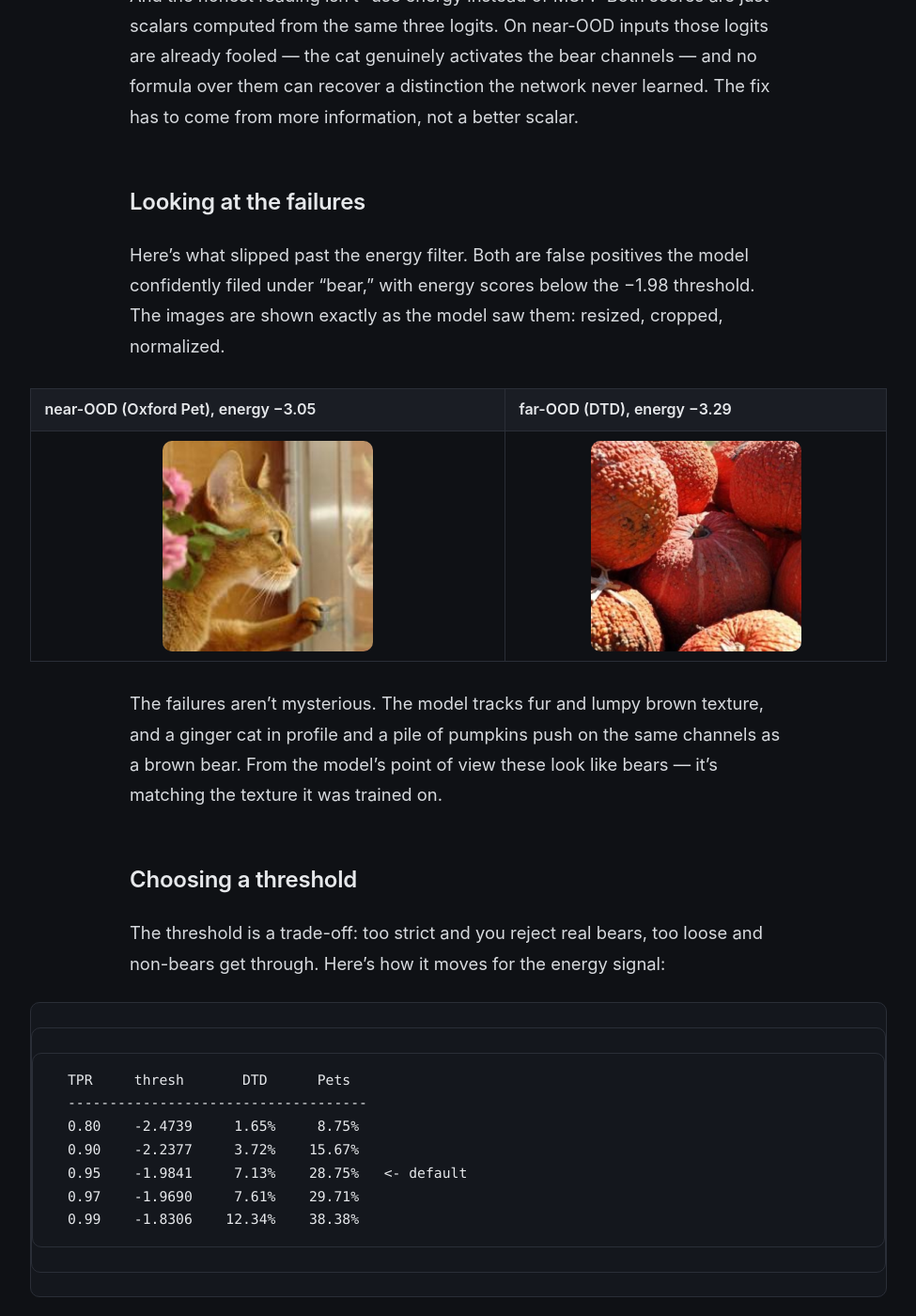
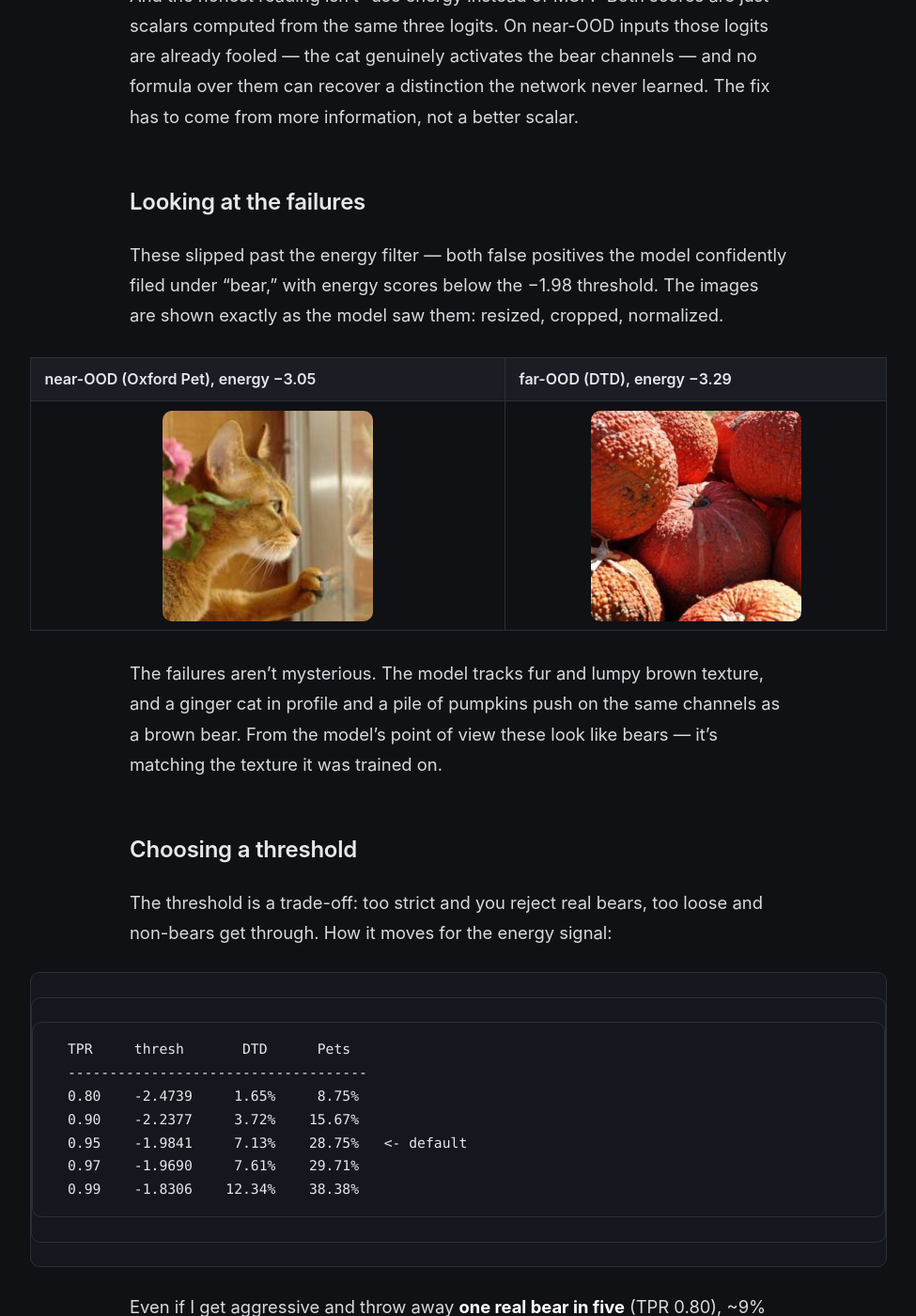
Before and after one commit to rp-playground/rp-playground.github.io, a Jekyll site: the page built from _writing/ood-detection.md, in a window 1280 px wide and 1400 px high, scrolled down 5103 px. Shown: the whole window at 94% size, without its empty margins (152-1127 px from the left). Built offline with Jekyll 4.4.1, drawn with Linux system fonts in a browser that asks for light colours; some of the changed text lies outside the part shown.

Commit message:
Final read-through: remove stray closing tags, fix stray patterns
- Remove leftover </content>/</invoke> tags accidentally appended to
  the end of all three posts and the style guide (would have rendered
  as literal text on the site).
- ood: drop 'brutal' intensifier and two 'Here's what/how' openers.
- Style guide: add colon-cadence and unexplained-jargon don'ts.

````diff
--- a/_writing/ood-detection.md
+++ b/_writing/ood-detection.md
@@ -161,8 +161,8 @@ scalar.
 
 ## Looking at the failures
 
-Here's what slipped past the energy filter. Both are false positives the model
-confidently filed under "bear," with energy scores below the −1.98 threshold. The
+These slipped past the energy filter — both false positives the model confidently
+filed under "bear," with energy scores below the −1.98 threshold. The
 images are shown exactly as the model saw them: resized, cropped, normalized.
 
 | near-OOD (Oxford Pet), energy −3.05 | far-OOD (DTD), energy −3.29 |
@@ -177,7 +177,7 @@ texture it was trained on.
 ## Choosing a threshold
 
 The threshold is a trade-off: too strict and you reject real bears, too loose and
-non-bears get through. Here's how it moves for the energy signal:
+non-bears get through. How it moves for the energy signal:
 
 ```
   TPR     thresh       DTD      Pets
@@ -237,5 +237,3 @@ MODEL_PATH=../../bear_detector.pth python calibrate_threshold.py \
   Exposure.*
 - Cimpoi et al. (2014). *Describing Textures in the Wild* (DTD).
 - Parkhi et al. (2012). *Cats and Dogs* (Oxford-IIIT Pet).
-</content>
-</invoke>
````
Also changed, not shown: other parts of _writing/ood-detection.md (+1 -1 lines), _writing/mnist-calibration.md (+0 -1 lines), _writing/mnist-mlflow.md (+0 -1 lines), docs/writing-style-guide.md (+10 -1 lines).
